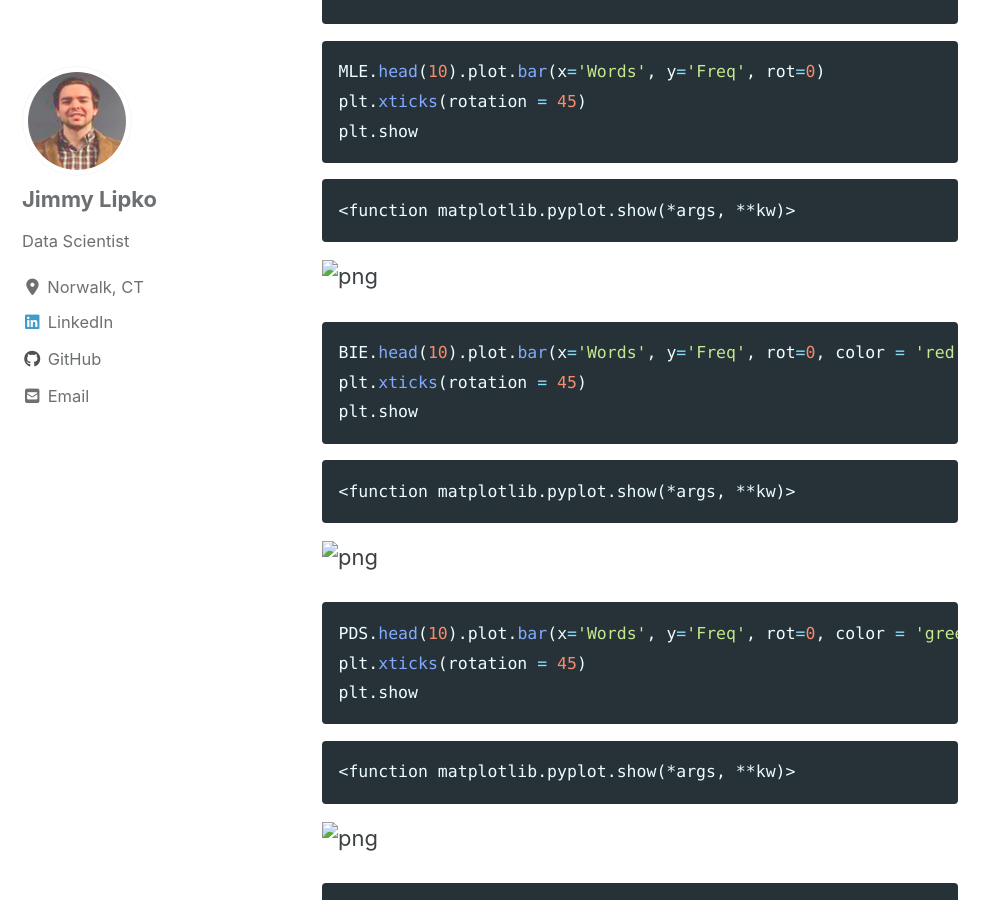
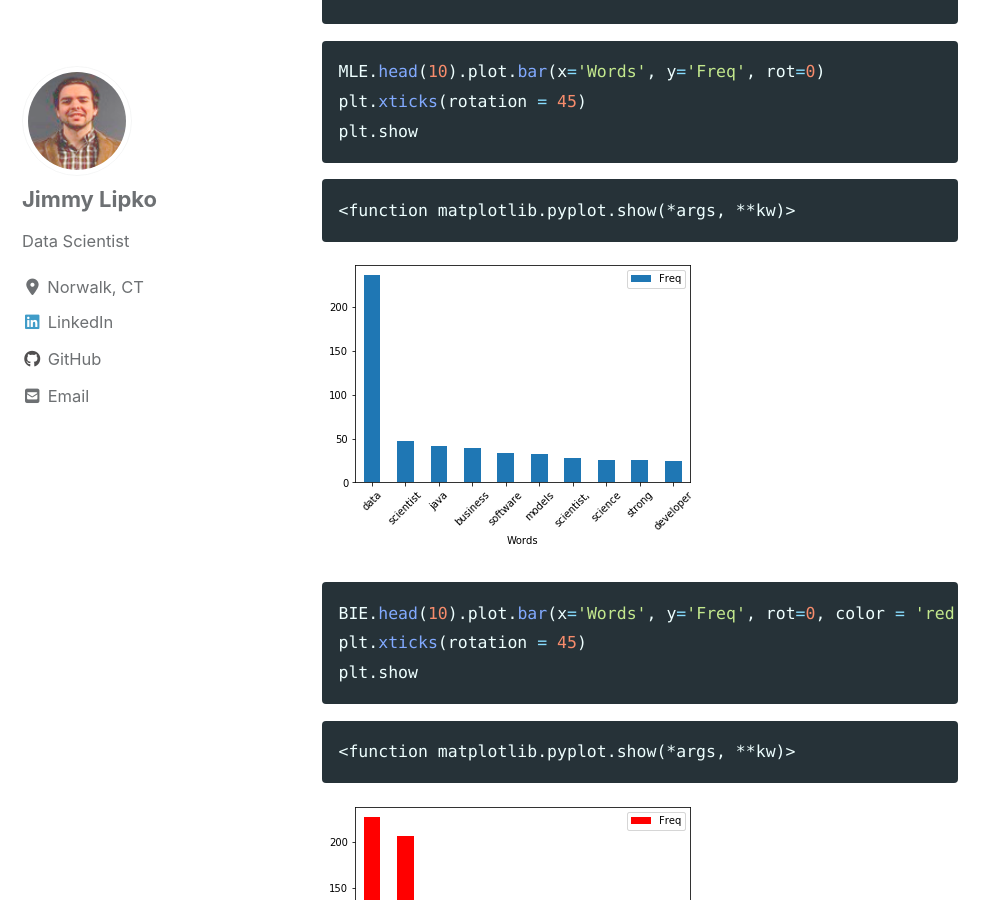
Before and after one commit to jimmy-lipko/jimmy-lipko.github.io, a Jekyll site: the page built from _posts/2021-02-21-bs4.md, in a window 1280 px wide and 900 px high, scrolled down 3069 px. Shown: the whole window, without its empty margins (0-999 px from the left). Built offline with Jekyll 4.4.1, drawn with Linux system fonts in a browser that asks for light colours; cached includes are drawn as plain includes; nearby versions of some CDN libraries.

Commit message:
Update 2021-02-21-bs4.md

```diff
--- a/_posts/2021-02-21-bs4.md
+++ b/_posts/2021-02-21-bs4.md
@@ -119,8 +119,7 @@ plt.show
 
 
 
-
-![png](output_7_1.png)
+<img src="{{ site.url }}{{ site.baseurl }}/images/output_7_1.png" alt="">
 
 
 
@@ -137,8 +136,8 @@ plt.show
 
 
 
+<img src="{{ site.url }}{{ site.baseurl }}/images/output_8_1.png" alt="">
 
-![png](output_8_1.png)
 
 
 
@@ -155,8 +154,7 @@ plt.show
 
 
 
-
-![png](output_9_1.png)
+<img src="{{ site.url }}{{ site.baseurl }}/images/output_9_1.png" alt="">
 
 
 
```
